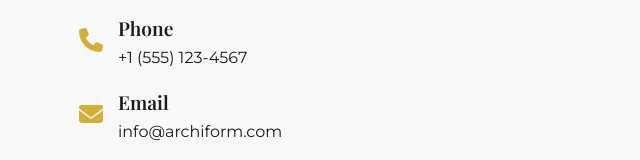
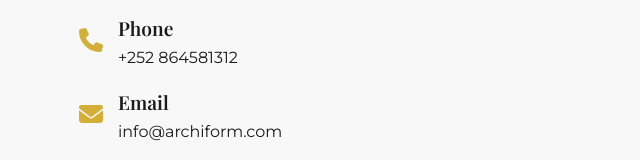
Before and after one commit to magicw2/Architecture, a plain HTML site: page index.html in a window 1280 px wide. Shown: the part 3477-3637 px from the top of the page, 0-640 px from the left. Drawn offline with nearby package versions, Linux system fonts and the light colour scheme.

Commit message:
Update and rename deepseek_html_20251101_a6e132.html to index.html

```diff
--- a/deepseek_html_20251101_a6e132.html
+++ b/index.html
@@ -783,7 +783,7 @@
                         </div>
                         <div class="contact-text">
                             <h3>Phone</h3>
-                            <p>+1 (555) 123-4567</p>
+                            <p>+252 864581312</p>
                         </div>
                     </div>
                     <div class="contact-item">
```
